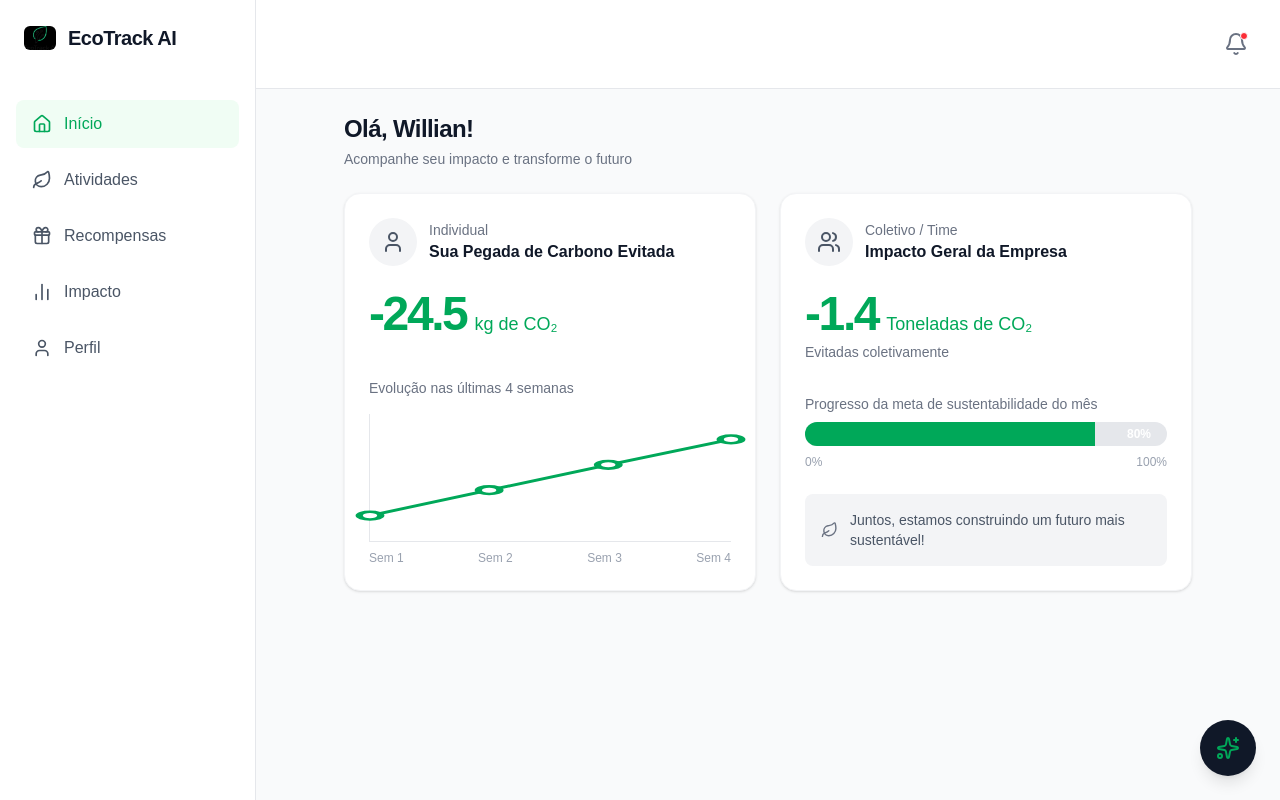
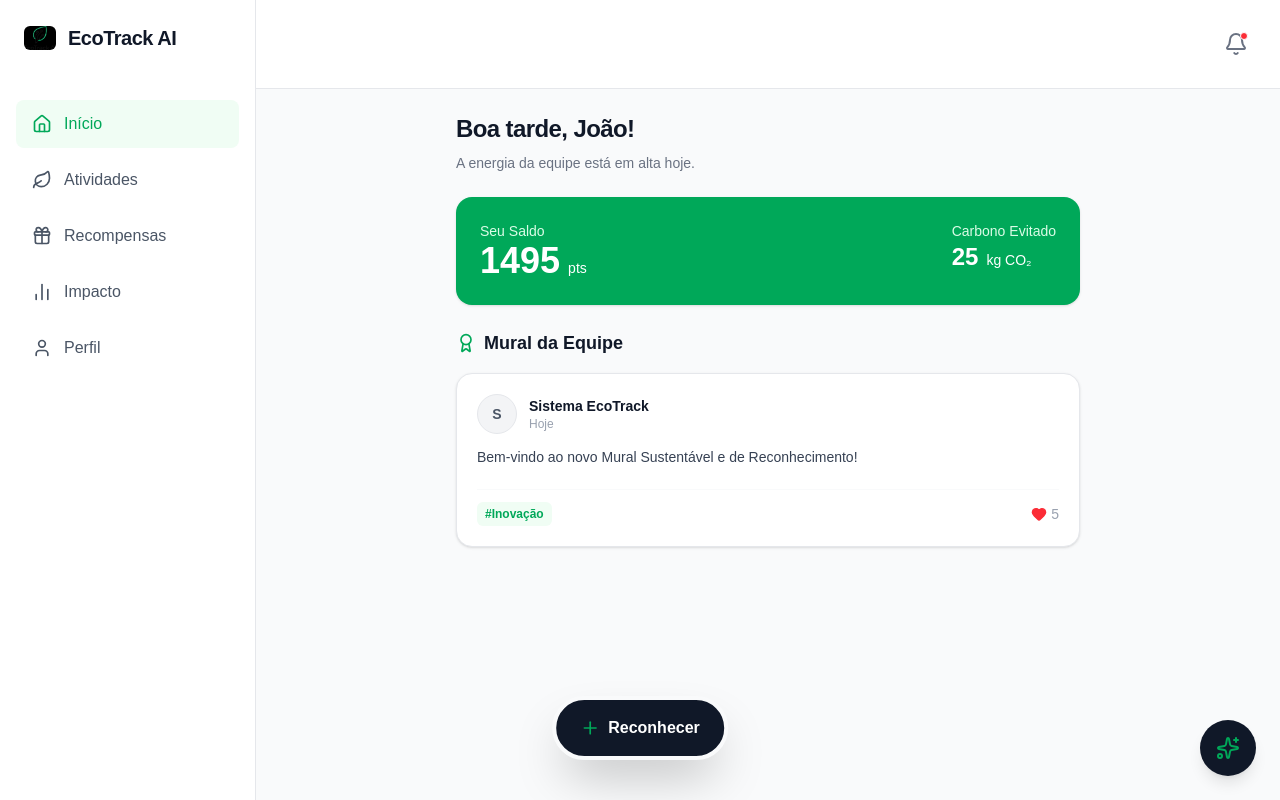
Before and after one commit to willarakaki/ecotrack-frontend, a Next.js app: page /home in a window 1280 px wide. Built offline with nearby package versions, Linux system fonts and the light colour scheme.

Commit message:
feat(social): add feed, p2p recognition and marketplace goal progress

```diff
--- a/src/app/(dashboard)/home/page.tsx
+++ b/src/app/(dashboard)/home/page.tsx
@@ -1,125 +1,202 @@
 "use client"
 
-import React from "react"
-import { User, Users, Leaf, ArrowRight } from "lucide-react"
+import React, { useState } from "react"
+import { AnimatedNumber } from "@/shared/ui/animated-number"
 import { useEcoStore } from "@/shared/store/use-eco-store"
-import { AnimatedNumber } from "@/shared/ui/animated-number"
-import Link from "next/link"
+import { Leaf, Award, Heart, MessageSquare, Target, Plus } from "lucide-react"
+import { Button } from "@/shared/ui/button"
 
 export default function DashboardPage() {
-  const { individualCarbonSaved, companyCarbonSaved } = useEcoStore()
+  const { ecoPoints, individualCarbonSaved, feed, likeFeedItem, activeGoal, sendPeerPraise } = useEcoStore()
+  const [isPraiseModalOpen, setIsPraiseModalOpen] = useState(false)
 
-  // Se o usuário ainda não tiver gerado nenhum impacto, mostramos um estado vazio acolhedor.
-  const isEmptyState = individualCarbonSaved === 0
+  // Estados locais do modal
+  const [receiver, setReceiver] = useState("")
+  const [pointsToSend, setPointsToSend] = useState(10)
+  const [message, setMessage] = useState("")
+  const [tag, setTag] = useState("#Inovação")
+
+  const handleSendPraise = () => {
+    if (!receiver || !message) return
+    const success = sendPeerPraise(receiver, pointsToSend, message, tag)
+    if (success) {
+      setIsPraiseModalOpen(false)
+      setReceiver("")
+      setMessage("")
+    } else {
+      alert("Saldo de pontos insuficiente.")
+    }
+  }
 
   return (
-    <div className="flex flex-col gap-6 p-4 md:p-6 w-full max-w-4xl mx-auto">
-      <div>
-        <h1 className="text-2xl font-bold text-gray-900 tracking-tight">Olá, Willian!</h1>
-        <p className="text-sm text-gray-500 mt-1">
-          {isEmptyState ? "Seu primeiro passo rumo à sustentabilidade começa hoje." : "Acompanhe seu impacto e transforme o futuro"}
-        </p>
+    <div className="flex flex-col gap-6 p-4 md:p-6 w-full max-w-2xl mx-auto pb-24 relative">
+
+      {/* Saudação e Saldo (Above the fold) */}
+      <div className="flex flex-col gap-2">
+        <h1 className="text-2xl font-bold text-gray-900 tracking-tight">Boa tarde, João!</h1>
+        <p className="text-sm text-gray-500">A energia da equipe está em alta hoje.</p>
       </div>
 
-      <div className="grid grid-cols-1 md:grid-cols-2 gap-6">
-        {/* Card Individual */}
-        <div className="bg-white rounded-2xl p-6 shadow-sm border border-gray-100 flex flex-col relative overflow-hidden">
-          <div className="flex items-center gap-3 mb-6">
-            <div className="bg-gray-100 p-3 rounded-full text-gray-600">
-              <User size={24} />
-            </div>
-            <div>
-              <p className="text-sm text-gray-500">Individual</p>
-              <h2 className="font-semibold text-gray-900">Sua Pegada de Carbono Evitada</h2>
+      <div className="bg-[#00a859] rounded-2xl p-6 text-white shadow-sm flex flex-col gap-4">
+        <div className="flex justify-between items-start">
+          <div>
+            <p className="text-sm font-medium text-green-100">Seu Saldo</p>
+            <div className="flex items-baseline gap-2">
+              <span className="text-4xl font-bold"><AnimatedNumber value={ecoPoints} /></span>
+              <span className="text-sm font-medium">pts</span>
             </div>
           </div>
-
-          <div className="mb-8">
-            <span className="text-5xl font-bold text-[#00a859] tracking-tighter">
-              -{!isEmptyState ? <AnimatedNumber value={individualCarbonSaved} isFloat /> : 0}
-            </span>
-            <span className="text-lg text-[#00a859] font-medium ml-2">
-              kg de CO₂
-            </span>
-          </div>
-
-          <div className="mt-auto">
-            {isEmptyState ? (
-              <div className="bg-gray-50 border border-dashed border-gray-300 rounded-xl p-6 text-center flex flex-col items-center">
-                <p className="text-sm text-gray-500 mb-4 font-medium">Você ainda não registrou nenhuma atividade.</p>
-                <Link href="/activities" className="bg-[#00a859] hover:bg-[#00904a] text-white text-sm font-medium py-2 px-4 rounded-lg inline-flex items-center gap-2 transition-colors">
-                  Validar Primeira Ação
-                  <ArrowRight size={16} />
-                </Link>
-              </div>
-            ) : (
-              <>
-                <p className="text-sm text-gray-500 mb-4">Evolução nas últimas 4 semanas</p>
-                <div className="h-32 w-full border-b border-l border-gray-200 relative flex items-end">
-                   <svg className="w-full h-full overflow-visible" viewBox="0 0 100 100" preserveAspectRatio="none">
-                     <polyline
-                       points="0,80 33,60 66,40 100,20"
-                       fill="none"
-                       stroke="#00a859"
-                       strokeWidth="2"
-                     />
-                     <circle cx="0" cy="80" r="3" fill="#fff" stroke="#00a859" strokeWidth="2" />
-                     <circle cx="33" cy="60" r="3" fill="#fff" stroke="#00a859" strokeWidth="2" />
-                     <circle cx="66" cy="40" r="3" fill="#fff" stroke="#00a859" strokeWidth="2" />
-                     <circle cx="100" cy="20" r="3" fill="#fff" stroke="#00a859" strokeWidth="2" />
-                   </svg>
-                </div>
-                <div className="flex justify-between text-xs text-gray-400 mt-2">
-                  <span>Sem 1</span>
-                  <span>Sem 2</span>
-                  <span>Sem 3</span>
-                  <span>Sem 4</span>
-                </div>
-              </>
-            )}
-          </div>
-        </div>
-
-        {/* Card Coletivo */}
-        <div className="bg-white rounded-2xl p-6 shadow-sm border border-gray-100 flex flex-col">
-          <div className="flex items-center gap-3 mb-6">
-            <div className="bg-gray-100 p-3 rounded-full text-gray-600">
-              <Users size={24} />
-            </div>
-            <div>
-              <p className="text-sm text-gray-500">Coletivo / Time</p>
-              <h2 className="font-semibold text-gray-900">Impacto Geral da Empresa</h2>
-            </div>
-          </div>
-
-          <div className="mb-8">
-            <span className="text-5xl font-bold text-[#00a859] tracking-tighter">
-              -{!isEmptyState ? <AnimatedNumber value={companyCarbonSaved} isFloat /> : 0}
-            </span>
-            <span className="text-lg text-[#00a859] font-medium ml-2">
-              Toneladas de CO₂
-            </span>
-            <p className="text-sm text-gray-500 mt-1">Evitadas coletivamente</p>
-          </div>
-
-          <div className="mt-auto">
-            <p className="text-sm text-gray-500 mb-2">Progresso da meta de sustentabilidade do mês</p>
-            <div className="w-full bg-gray-200 rounded-full h-6 relative overflow-hidden flex items-center">
-              <div className="bg-[#00a859] h-full" style={{ width: '80%' }}></div>
-              <span className="absolute right-4 text-xs font-bold text-white z-10">80%</span>
-            </div>
-            <div className="flex justify-between text-xs text-gray-400 mt-2">
-              <span>0%</span>
-              <span>100%</span>
-            </div>
-
-            <div className="mt-6 bg-gray-100 rounded-lg p-4 flex items-center gap-3">
-              <Leaf className="text-gray-500" size={20} />
-              <p className="text-sm text-gray-600 font-medium">Juntos, estamos construindo um futuro mais sustentável!</p>
+          <div>
+            <p className="text-sm font-medium text-green-100">Carbono Evitado</p>
+            <div className="flex items-baseline gap-2">
+              <span className="text-2xl font-bold"><AnimatedNumber value={individualCarbonSaved} /></span>
+              <span className="text-sm font-medium">kg CO₂</span>
             </div>
           </div>
         </div>
       </div>
+
+      {/* Progresso do Objetivo de Mercado (Marketplace Goal) */}
+      {activeGoal && (
+        <div className="bg-white border border-gray-200 rounded-xl p-4 shadow-sm">
+          <div className="flex justify-between items-center mb-2">
+            <div className="flex items-center gap-2 text-gray-900 font-semibold">
+              <Target size={18} className="text-[#00a859]" />
+              Sua Meta: {activeGoal.name}
+            </div>
+            <span className="text-sm text-gray-500">{ecoPoints} / {activeGoal.cost}</span>
+          </div>
+          <div className="w-full bg-gray-100 rounded-full h-2.5">
+            <div
+              className="bg-[#00a859] h-2.5 rounded-full transition-all duration-500"
+              style={{ width: `${Math.min((ecoPoints / activeGoal.cost) * 100, 100)}%` }}
+            ></div>
+          </div>
+          <p className="text-xs text-gray-500 mt-2 text-right">
+            {ecoPoints >= activeGoal.cost
+              ? "Meta alcançada! Vá ao Marketplace resgatar."
+              : `Faltam ${activeGoal.cost - ecoPoints} pts.`}
+          </p>
+        </div>
+      )}
+
+      {/* Feed Social de Reconhecimento */}
+      <div>
+        <h2 className="text-lg font-bold text-gray-900 mb-4 flex items-center gap-2">
+          <Award size={20} className="text-[#00a859]" /> Mural da Equipe
+        </h2>
+
+        <div className="flex flex-col gap-4">
+          {feed.map(item => (
+            <div key={item.id} className="bg-white border border-gray-200 rounded-2xl p-5 shadow-sm flex flex-col gap-3">
+              <div className="flex items-center gap-3">
+                <div className="w-10 h-10 bg-gray-100 rounded-full flex items-center justify-center font-bold text-gray-600 text-sm border border-gray-200">
+                  {item.author.charAt(0)}
+                </div>
+                <div className="flex flex-col flex-1">
+                  <div className="flex items-center gap-1 text-sm">
+                    <span className="font-bold text-gray-900">{item.author}</span>
+                    {item.receiver && (
+                      <>
+                        <span className="text-gray-500">elogiou</span>
+                        <span className="font-bold text-[#00a859]">{item.receiver}</span>
+                      </>
+                    )}
+                  </div>
+                  <span className="text-xs text-gray-400">{item.date}</span>
+                </div>
+              </div>
+
+              <p className="text-gray-700 text-sm leading-relaxed">{item.content}</p>
+
+              <div className="flex items-center justify-between mt-2 pt-3 border-t border-gray-50">
+                <span className="inline-block bg-green-50 text-[#00a859] text-xs font-semibold px-2 py-1 rounded-md">
+                  {item.tag}
+                </span>
+                <button
+                  onClick={() => likeFeedItem(item.id)}
+                  className="flex items-center gap-1 text-gray-400 hover:text-red-500 transition-colors text-sm font-medium"
+                >
+                  <Heart size={16} className={item.likes > 0 ? "fill-red-500 text-red-500" : ""} />
+                  {item.likes}
+                </button>
+              </div>
+            </div>
+          ))}
+        </div>
+      </div>
+
+      {/* FAB (Floating Action Button) para Elogio (P2P) */}
+      <button
+        onClick={() => setIsPraiseModalOpen(true)}
+        className="fixed bottom-24 md:bottom-10 left-1/2 -translate-x-1/2 bg-gray-900 text-white rounded-full p-4 shadow-2xl hover:scale-105 transition-transform z-40 flex items-center gap-2 font-bold px-6 border-4 border-gray-50"
+      >
+        <Plus size={20} className="text-[#00a859]" /> Reconhecer
+      </button>
+
+      {/* Modal de Elogio */}
+      {isPraiseModalOpen && (
+        <div className="fixed inset-0 z-50 flex items-end md:items-center justify-center bg-black/50 backdrop-blur-sm animate-in fade-in duration-200">
+          <div className="bg-white w-full md:w-96 md:rounded-3xl rounded-t-3xl p-6 shadow-2xl flex flex-col gap-4 animate-in slide-in-from-bottom-10 md:zoom-in-95 duration-300">
+            <h3 className="text-xl font-bold text-gray-900 mb-2">Enviar Reconhecimento</h3>
+
+            <div>
+              <label className="text-xs font-semibold text-gray-500 uppercase">Para quem?</label>
+              <input
+                type="text"
+                placeholder="Ex: Maria"
+                className="w-full bg-gray-50 border border-gray-200 rounded-lg p-3 mt-1 text-sm focus:outline-none focus:border-[#00a859]"
+                value={receiver}
+                onChange={e => setReceiver(e.target.value)}
+              />
+            </div>
+
+            <div>
+              <label className="text-xs font-semibold text-gray-500 uppercase flex justify-between">
+                <span>Quantos pontos? (Tira do seu saldo)</span>
+                <span className="text-[#00a859] font-bold">{pointsToSend} pts</span>
+              </label>
+              <input
+                type="range"
+                min="5" max="50" step="5"
+                value={pointsToSend}
+                onChange={e => setPointsToSend(Number(e.target.value))}
+                className="w-full mt-2 accent-[#00a859]"
+              />
+            </div>
+
+            <div>
+              <label className="text-xs font-semibold text-gray-500 uppercase">Valor Corporativo</label>
+              <div className="flex gap-2 mt-2 flex-wrap">
+                {["#Inovação", "#TrabalhoEmEquipe", "#Excelência"].map(t => (
+                  <button
+                    key={t}
+                    onClick={() => setTag(t)}
+                    className={`text-xs px-3 py-1.5 rounded-full font-medium transition-colors ${tag === t ? 'bg-[#00a859] text-white' : 'bg-gray-100 text-gray-600 hover:bg-gray-200'}`}
+                  >
+                    {t}
+                  </button>
+                ))}
+              </div>
+            </div>
+
+            <div>
+              <label className="text-xs font-semibold text-gray-500 uppercase">Mensagem</label>
+              <textarea
+                placeholder="Obrigado por salvar aquele projeto..."
+                className="w-full bg-gray-50 border border-gray-200 rounded-lg p-3 mt-1 text-sm resize-none focus:outline-none focus:border-[#00a859] h-20"
+                value={message}
+                onChange={e => setMessage(e.target.value)}
+              />
+            </div>
+
+            <div className="flex gap-3 mt-2">
+              <Button variant="outline" className="flex-1" onClick={() => setIsPraiseModalOpen(false)}>Cancelar</Button>
+              <Button className="flex-1 bg-[#00a859] hover:bg-[#00904a] text-white" onClick={handleSendPraise}>Enviar</Button>
+            </div>
+          </div>
+        </div>
+      )}
     </div>
   )
 }
--- a/src/domains/activities/ui/camera-uploader.tsx
+++ b/src/domains/activities/ui/camera-uploader.tsx
@@ -28,7 +28,7 @@ export function CameraUploader({ activityName = "Sustentável", points = 50 }: C
       // Simula o processamento do Gatekeeper Ollama + Gemini 3.5 demorando uns segundos
       setTimeout(() => {
         setState("success")
-        addEcoPoints(points, 1.2) // Soma na store global
+        addEcoPoints(points, 1.2, activityName) // Soma na store global e gera item no feed
       }, 3000)
     }, 1000)
   }
--- a/src/shared/store/use-eco-store.ts
+++ b/src/shared/store/use-eco-store.ts
@@ -6,14 +6,29 @@ export interface RedeemedReward {
   date: string
 }
 
+export interface FeedItem {
+  id: string
+  author: string
+  receiver?: string
+  content: string
+  tag?: string
+  likes: number
+  date: string
+}
+
 interface EcoStore {
   ecoPoints: number
   individualCarbonSaved: number
   companyCarbonSaved: number
   redeemedRewards: RedeemedReward[]
+  feed: FeedItem[]
+  activeGoal: { name: string; cost: number } | null
 
-  addEcoPoints: (points: number, carbon: number) => void
+  addEcoPoints: (points: number, carbon: number, activityName: string) => void
   redeemReward: (cost: number, rewardName: string) => boolean
+  setActiveGoal: (name: string, cost: number) => void
+  sendPeerPraise: (receiver: string, points: number, message: string, tag: string) => boolean
+  likeFeedItem: (id: string) => void
 }
 
 export const useEcoStore = create<EcoStore>((set, get) => ({
@@ -21,26 +36,85 @@ export const useEcoStore = create<EcoStore>((set, get) => ({
   individualCarbonSaved: 24.5,
   companyCarbonSaved: 1.4,
   redeemedRewards: [],
+  activeGoal: null,
+  feed: [
+    {
+      id: "1",
+      author: "Sistema EcoTrack",
+      content: "Bem-vindo ao novo Mural Sustentável e de Reconhecimento!",
+      tag: "#Inovação",
+      likes: 5,
+      date: "Hoje"
+    }
+  ],
 
-  addEcoPoints: (points, carbon) => set((state) => ({
-    ecoPoints: state.ecoPoints + points,
-    individualCarbonSaved: Number((state.individualCarbonSaved + carbon).toFixed(2))
-  })),
+  addEcoPoints: (points, carbon, activityName) => set((state) => {
+    const newFeedItem: FeedItem = {
+      id: Date.now().toString(),
+      author: "Você",
+      content: `Registrou uma ação de sustentabilidade: ${activityName} e ganhou ${points} EcoPoints!`,
+      tag: "#Sustentabilidade",
+      likes: 0,
+      date: "Agora"
+    }
+    return {
+      ecoPoints: state.ecoPoints + points,
+      individualCarbonSaved: Number((state.individualCarbonSaved + carbon).toFixed(2)),
+      feed: [newFeedItem, ...state.feed]
+    }
+  }),
 
   redeemReward: (cost: number, rewardName: string) => {
     const currentPoints = get().ecoPoints
 
     if (currentPoints >= cost) {
+      const newFeedItem: FeedItem = {
+        id: Date.now().toString(),
+        author: "Você",
+        content: `Resgatou a recompensa: ${rewardName}!`,
+        tag: "#Reconhecimento",
+        likes: 0,
+        date: "Agora"
+      }
       set({
         ecoPoints: currentPoints - cost,
         redeemedRewards: [
           { id: Date.now().toString(), name: rewardName, date: new Date().toLocaleDateString("pt-BR") },
           ...get().redeemedRewards
-        ]
+        ],
+        feed: [newFeedItem, ...get().feed],
+        activeGoal: get().activeGoal?.name === rewardName ? null : get().activeGoal
       })
       return true
     }
 
     return false
-  }
+  },
+
+  setActiveGoal: (name, cost) => set({ activeGoal: { name, cost } }),
+
+  sendPeerPraise: (receiver, points, message, tag) => {
+    const currentPoints = get().ecoPoints
+    if (currentPoints >= points) {
+      const newFeedItem: FeedItem = {
+        id: Date.now().toString(),
+        author: "Você",
+        receiver: receiver,
+        content: message,
+        tag: tag,
+        likes: 0,
+        date: "Agora"
+      }
+      set({
+        ecoPoints: currentPoints - points,
+        feed: [newFeedItem, ...get().feed]
+      })
+      return true
+    }
+    return false
+  },
+
+  likeFeedItem: (id) => set((state) => ({
+    feed: state.feed.map(item => item.id === id ? { ...item, likes: item.likes + 1 } : item)
+  }))
 }))
```
Also changed, not shown: src/app/(dashboard)/marketplace/page.tsx (+15 -2 lines), 1 other file (tests, documents, lock files or other folders).
